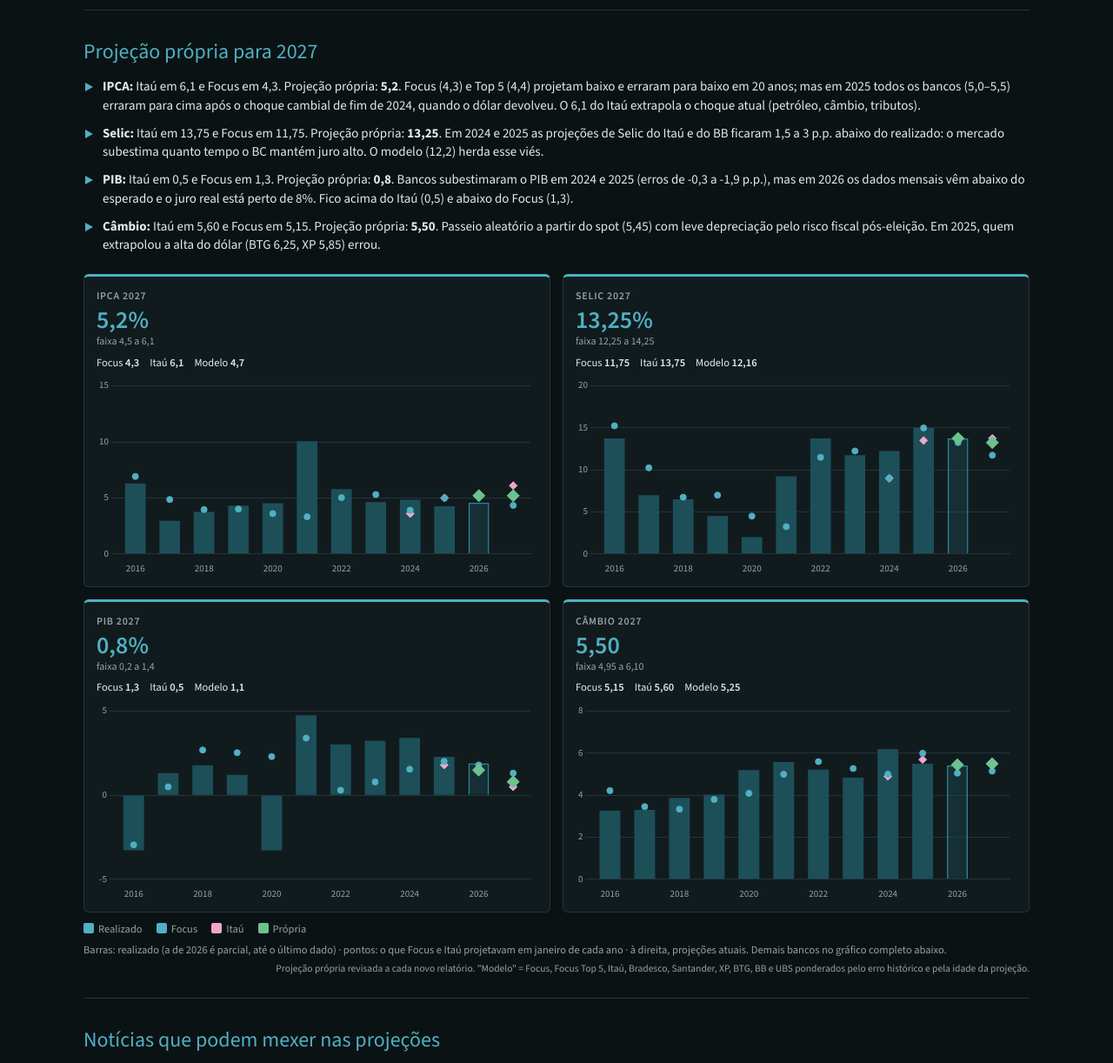
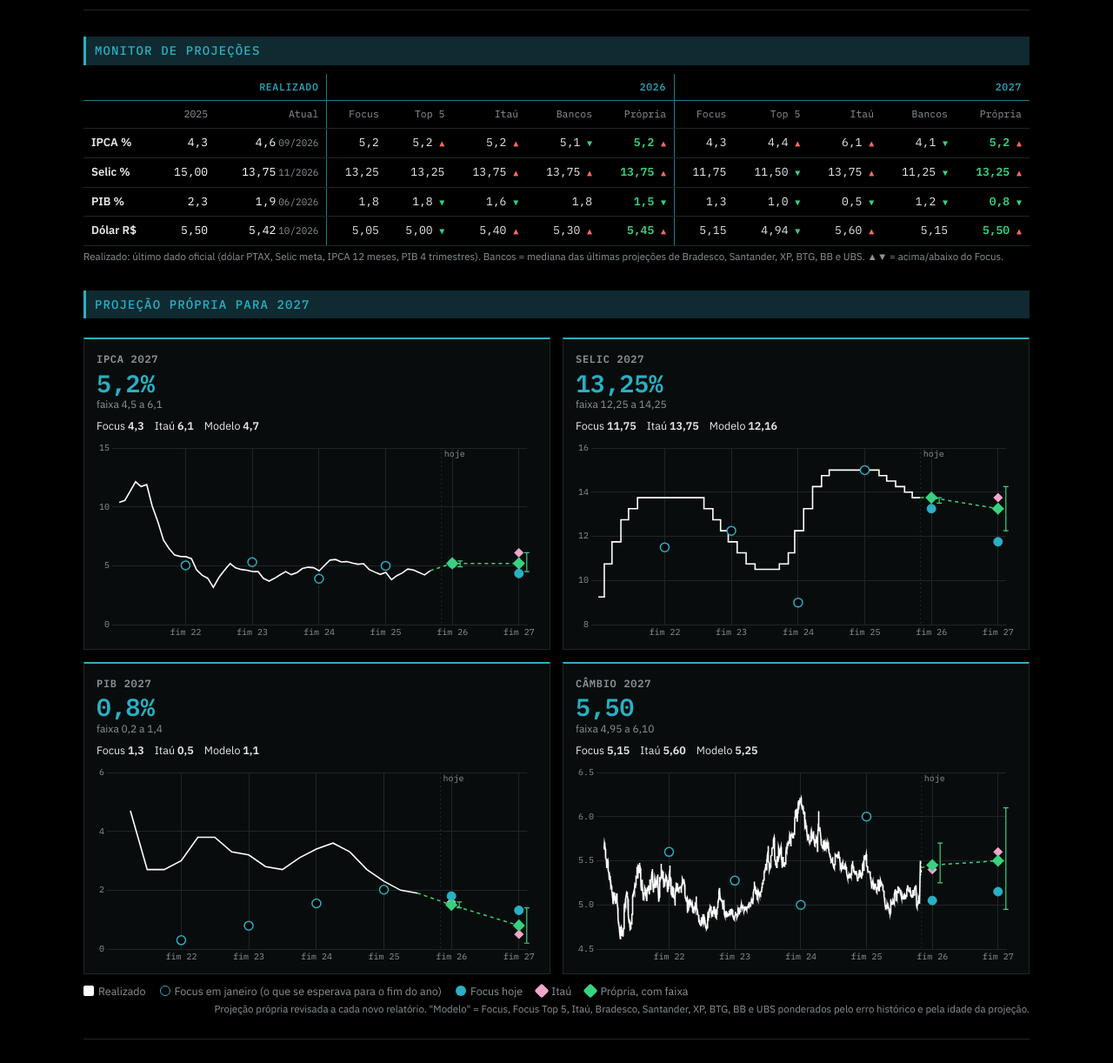
Before and after one commit to leandrotolentino91-cell/projecao-economica, a plain HTML site: page index.html in a window 1280 px wide. Shown: the part 111-1333 px from the top of the page at 87% size. Drawn offline with nearby package versions, Linux system fonts and the light colour scheme.

Commit message:
Visual estilo terminal: monitor de projecoes e graficos realizado + projecoes

```diff
--- a/index.html
+++ b/index.html
@@ -7,27 +7,45 @@
 <meta name="claude:viewport-fit-sides" content="cover">
 <meta name="theme-color" content="#0b1214">
 <link rel="preconnect" href="https://fonts.googleapis.com">
-<link rel="stylesheet" href="https://fonts.googleapis.com/css2?family=Source+Sans+3:wght@300;400;600;700&display=swap">
+<link rel="stylesheet" href="https://fonts.googleapis.com/css2?family=IBM+Plex+Mono:wght@400;500;600&family=IBM+Plex+Sans:wght@300;400;500;600&display=swap">
 <style>
 /* Layout: relatório de research — título fino, faixas ▶, duas colunas, tabela com barra escura. Acento: azul petróleo. */
 :root{
-  --bg:#0b1214; --card:#111b1e; --fg:#e3eaec; --muted:#93a3a7; --line:#24343a; --soft:#152125;
-  --accent:#4fb0c2; --accent-2:#2c8798; --accent-3:#1d4f59; --accent-ink:#0b1214;
-  --head:#1a2a2f; --head-ink:#e3eaec; --bad:#e07b67; --good:#6cc28f; --warn:#e0b450; --real:#f2f5f6;
-  --f-body:"Source Sans 3","Segoe UI",Arial,sans-serif; color-scheme:dark;
+  /* Terminal: fundo preto, painéis com barra de título, números em fonte mono, acento azul petróleo */
+  --bg:#000000; --card:#090c0d; --fg:#e8eaeb; --muted:#8b9497; --line:#1e2629; --soft:#0f1517;
+  --accent:#29b0c4; --accent-2:#1a7d8c; --accent-3:#0e3b43; --accent-ink:#000000;
+  --head:#0f2a30; --head-ink:#bfe9f0; --bad:#ff6b5e; --good:#38d27f; --warn:#e8c547; --real:#ffffff;
+  --f-body:"IBM Plex Sans","Segoe UI",Arial,sans-serif; --f-mono:"IBM Plex Mono",Consolas,monospace; color-scheme:dark;
 }
 *{box-sizing:border-box}
 [hidden]{display:none!important}
+.mon th,.mon td{padding:7px 9px;text-align:right;border-bottom:1px solid var(--line);white-space:nowrap}
+.mon th:first-child,.mon td:first-child{text-align:left}
+.mon thead tr:first-child th{color:var(--accent);font-weight:500;letter-spacing:.06em;font-size:11.5px;border-bottom:1px solid var(--accent-2)}
+.mon thead tr:nth-child(2) th{color:var(--muted);font-weight:400;font-size:11.5px}
+.mon td.ind{color:var(--fg);font-weight:600;font-family:var(--f-body)}
+.mon td.real{color:var(--real)}
+.mon td.prop{color:var(--good);font-weight:600}
+.mon .sep{border-left:1px solid var(--accent-2)}
+.mon small{color:var(--muted);font-size:11px;margin-left:3px}
+.mon .u{color:var(--bad);font-size:10px}.mon .d{color:var(--good);font-size:10px}
+h1{font-family:var(--f-body)}
+.kpi{border-radius:0!important;border-top:2px solid var(--accent)!important}
+.kpi .big{font-family:var(--f-mono);font-weight:500}
+.kpi .lb{font-family:var(--f-mono)}
+.news>div,.kpi{background:var(--card)}
+.mark{border-radius:0!important;font-family:var(--f-mono)}
+
 :root{padding-top:env(safe-area-inset-top,0px);padding-bottom:env(safe-area-inset-bottom,0px)}
 body{margin:0;background:var(--bg);color:var(--fg);font-family:var(--f-body);font-size:15px;line-height:1.45}
 .page{max-width:1120px;margin:0 auto;padding-block:28px 48px;padding-left:max(16px,env(safe-area-inset-left,0px));padding-right:max(16px,env(safe-area-inset-right,0px))}
 header.top{display:flex;justify-content:space-between;align-items:flex-end;gap:16px;flex-wrap:wrap;border-bottom:1px solid var(--line);padding-bottom:14px}
-h1{font-weight:300;color:var(--accent);font-size:clamp(32px,5.2vw,50px);line-height:1;margin:0;letter-spacing:-.01em;text-wrap:balance}
+h1{font-weight:300;color:var(--fg);font-size:clamp(32px,5.2vw,50px);line-height:1;margin:0;letter-spacing:-.01em;text-wrap:balance}
 .date{font-size:14px;margin-top:10px;display:flex;gap:6px 14px;flex-wrap:wrap}
 .date span{white-space:nowrap}
 .mark{display:grid;place-items:center;min-width:64px;height:64px;padding:0 10px;border-radius:12px;background:var(--accent);color:var(--accent-ink);font-weight:700;font-size:13px;line-height:1.1;text-align:center;letter-spacing:.04em}
-h2{color:var(--accent);font-weight:400;font-size:24px;margin:30px 0 12px;text-wrap:balance}
-h3{color:var(--accent);font-weight:400;font-size:19px;margin:0 0 8px;text-wrap:balance}
+h2{color:var(--accent);font-family:var(--f-mono);font-weight:500;font-size:14px;letter-spacing:.08em;text-transform:uppercase;margin:30px 0 10px;padding:6px 10px;background:var(--head);border-left:3px solid var(--accent)}
+h3{color:var(--accent);font-family:var(--f-mono);font-weight:500;font-size:13px;letter-spacing:.06em;text-transform:uppercase;margin:0 0 8px}
 .lead{margin:0;padding:0;list-style:none;display:grid;gap:10px}
 .lead li{position:relative;padding-left:22px}
 .lead li::before{content:"";position:absolute;left:2px;top:.42em;border-left:9px solid var(--accent);border-top:5.5px solid transparent;border-bottom:5.5px solid transparent}
@@ -43,7 +61,7 @@ h3{color:var(--accent);font-weight:400;font-size:19px;margin:0 0 8px;text-wrap:b
 .tabs button:focus-visible{outline:2px solid var(--accent);outline-offset:2px}
 p.body{margin:0 0 10px;max-width:70ch}
 .tw{overflow-x:auto}
-table{border-collapse:collapse;width:100%;font-variant-numeric:tabular-nums;font-size:13.5px}
+table{border-collapse:collapse;width:100%;font-variant-numeric:tabular-nums;font-size:13px;font-family:var(--f-mono)}
 .grid th,.grid td{padding:6px 8px;text-align:right;border-bottom:1px solid var(--line);white-space:nowrap}
 .grid th:first-child,.grid td:first-child{text-align:left}
 .grid thead th{background:var(--head);color:var(--head-ink);font-weight:600}
@@ -107,8 +125,11 @@ footer{margin-top:36px;border-top:1px solid var(--line);padding-top:12px;font-si
 
 <div class="banner" id="aviso" hidden></div>
 
-<h2 id="tituloPainel">Projeção do painel para o ano</h2>
-<ul class="lead" id="destaques"></ul>
+<h2>Monitor de projeções</h2>
+<div class="tw"><table class="mon" id="monitor"></table></div>
+<div class="src" style="text-align:left">Realizado: último dado oficial (dólar PTAX, Selic meta, IPCA 12 meses, PIB 4 trimestres). Bancos = mediana das últimas projeções de Bradesco, Santander, XP, BTG, BB e UBS. ▲▼ = acima/abaixo do Focus.</div>
+<h2 id="tituloPainel">Projeção própria</h2>
+<ul class="lead" id="destaques" hidden></ul>
 <section class="kpis" id="kpis" aria-label="Projeção do painel"></section>
 <div class="legenda" id="legKpi"></div>
 <div class="src" id="srcKpi">Projeção própria revisada a cada novo relatório. "Modelo" = Focus, Focus Top 5, Itaú, Bradesco, Santander, XP, BTG, BB e UBS ponderados pelo erro histórico e pela idade da projeção.</div>
@@ -455,18 +476,49 @@ tabs('tabsBigModo',['rev','ano'],['Revisões ao longo do tempo','Por ano: proje
 tabs('tabsBigInd',ks,ls,k=>{big.k=k;drawBig()},0);
 const anosBig=[ANO-2,ANO-1,ANO,ANO+1];tabs('tabsBigAno',anosBig,anosBig.map(String),y=>{big.ano=y;drawBig()},2);
 const _da2=drawAll;drawAll=function(){_da2();drawBig();drawKpis()};
-function drawKpis(){const anos=[];for(let a=ANO-10;a<=ANO+1;a++)anos.push(a);
- for(const k of ks){const d=IND[k][2];
-  const parc=R.parcial?.[k]?.[1];
-  const ds=[{type:'bar',label:'Realizado',data:anos.map(a=>real(k,a)??(a===ANO&&parc!=null?parc:null)),backgroundColor:anos.map(a=>real(k,a)==null?css('--accent-3')+'66':css('--accent-3')),borderColor:anos.map(a=>real(k,a)==null?css('--accent-2'):css('--accent-3')),borderWidth:anos.map(a=>real(k,a)==null?1.5:0),borderDash:[3,3],barPercentage:.75,order:10}];
-  for(const src of SRC.filter(x=>x.id==='Focus'||x.id==='Itaú')){const pts=anos.map(a=>a>=ANO?(src.ult(k,a)?.v??null):src.proj(k,a,0));if(!pts.some(v=>v!=null))continue;const linha=src.id.startsWith('Focus');
-   ds.push({type:'line',label:src.id,data:pts,borderColor:cor(src.id),backgroundColor:cor(src.id),showLine:false,pointRadius:linha?3.5:4.5,pointStyle:ESTILO[src.id],order:2})}
-  ds.push({type:'line',label:'Própria',data:anos.map(a=>P?.anos?.[a]?.[k]?.v??null),borderColor:cor('Própria'),backgroundColor:cor('Própria'),showLine:false,pointRadius:7,pointStyle:'rectRot',order:0});
-  const o=base(d);o.plugins.legend={display:false};o.scales.x.ticks.maxTicksLimit=7;o.scales.y.ticks.maxTicksLimit=5;
-  o.plugins.tooltip.callbacks.label=c=>' '+(c.dataset.label==='Realizado'&&real(k,anos[c.dataIndex])==null?'Realizado até agora':c.dataset.label)+': '+fmt(c.parsed.y,d);
-  put('ck_'+k,{type:'bar',data:{labels:anos,datasets:ds},options:o})}
- const ids=['Realizado','Focus','Itaú','Própria'];
- document.getElementById('legKpi').innerHTML=ids.map(i=>`<span><i style="background:${i==='Realizado'?css('--accent'):cor(i)}"></i>${i}</span>`).join('')+'<span>Barras: realizado (a de '+ANO+' é parcial, até o último dado) · pontos: o que Focus e Itaú projetavam em janeiro de cada ano · à direita, projeções atuais. Demais bancos no gráfico completo abaixo.</span>'}
+function drawKpis(){
+ const x0=ts((ANO-4)+'-01-01'), x1=ts((ANO+1)+'-12-31')+45*864e5;
+ for(const k of ks){const d=IND[k][2];const ds=[];
+  const tr=(R.trajetoria?.[k]||[]).map(([dd,v])=>({x:ts(dd),y:v}));
+  ds.push({label:'Realizado',data:tr,borderColor:css('--real'),borderWidth:1.6,pointRadius:0,stepped:k==='selic'?'before':false,order:3});
+  // passado: projeção Focus de janeiro x fechamento do ano
+  const pf=[],pr=[];for(let a=ANO-4;a<ANO;a++){const f=focusProj(k,a,0),r=real(k,a);if(f!=null)pf.push({x:ts(a+'-12-31'),y:f,ano:a});if(r!=null)pr.push({x:ts(a+'-12-31'),y:r,ano:a})}
+  ds.push({label:'Focus em janeiro',data:pf,showLine:false,pointRadius:5,pointBorderWidth:1.5,borderColor:cor('Focus'),backgroundColor:css('--bg'),order:1});
+  // futuro
+  const fut=y=>({x:ts(y+'-12-31'),ano:y});
+  const fF=[ANO,ANO+1].map(y=>({...fut(y),y:F.indicadores[k]?.ultimo?.[y]??null})).filter(p=>p.y!=null);
+  const fI=[ANO,ANO+1].map(y=>({...fut(y),y:ultItau(k,y)})).filter(p=>p.y!=null);
+  const fP=[ANO,ANO+1].map(y=>({...fut(y),y:P?.anos?.[y]?.[k]?.v??null,min:P?.anos?.[y]?.[k]?.min,max:P?.anos?.[y]?.[k]?.max})).filter(p=>p.y!=null);
+  ds.push({label:'Focus hoje',data:fF,showLine:false,pointRadius:5,borderColor:cor('Focus'),backgroundColor:cor('Focus'),order:1});
+  ds.push({label:'Itaú',data:fI,showLine:false,pointRadius:5,pointStyle:'rectRot',borderColor:cor('Itaú'),backgroundColor:cor('Itaú'),order:1});
+  const ultimo=tr.length?tr[tr.length-1]:null;
+  ds.push({label:'Própria',data:[...(ultimo?[{x:ultimo.x,y:ultimo.y}]:[]),...fP],borderColor:cor('Própria'),backgroundColor:cor('Própria'),borderDash:[4,4],borderWidth:1.5,
+    pointRadius:c=>c.dataIndex===0&&ultimo?0:6,pointStyle:'rectRot',order:0});
+  const faixa={id:'faixa',afterDatasetsDraw(ch){const g=ch.ctx,X=ch.scales.x,Y=ch.scales.y;g.save();g.strokeStyle=cor('Própria');g.lineWidth=1.2;
+    for(const p of fP){if(p.min==null)continue;const x=X.getPixelForValue(p.x)+9;g.beginPath();g.moveTo(x,Y.getPixelForValue(p.min));g.lineTo(x,Y.getPixelForValue(p.max));g.moveTo(x-3,Y.getPixelForValue(p.min));g.lineTo(x+3,Y.getPixelForValue(p.min));g.moveTo(x-3,Y.getPixelForValue(p.max));g.lineTo(x+3,Y.getPixelForValue(p.max));g.stroke()}
+    const xh=X.getPixelForValue(Date.now());g.strokeStyle=css('--line');g.setLineDash([2,3]);g.beginPath();g.moveTo(xh,ch.chartArea.top);g.lineTo(xh,ch.chartArea.bottom);g.stroke();
+    g.fillStyle=css('--muted');g.font='10px '+css('--f-mono');g.fillText('hoje',xh+3,ch.chartArea.top+10);g.restore()}};
+  const o=base(d);o.plugins.legend={display:false};o.interaction={mode:'nearest',intersect:true};
+  o.plugins.tooltip.callbacks={title:c=>{const r=c[0].raw;return r?.ano?('Fim de '+r.ano):new Date(c[0].parsed.x).toLocaleDateString('pt-BR')},
+    label:c=>{const r=c.raw;let t=' '+c.dataset.label+': '+fmt(c.parsed.y,d);if(c.dataset.label==='Focus em janeiro'){const rr=real(k,r.ano);if(rr!=null)t+='  (realizado '+fmt(rr,d)+')'}if(r?.min!=null)t+='  faixa '+fmt(r.min,d)+'–'+fmt(r.max,d);return t}};
+  o.scales.x={type:'linear',min:x0,max:x1,grid:{display:false},border:{color:css('--line')},ticks:{color:css('--muted'),font:{size:10,family:css('--f-mono')},stepSize:365.25*864e5,callback:v=>{const t=new Date(v);return t.getMonth()===11?'fim '+String(t.getFullYear()).slice(2):''},autoSkip:false}};
+  o.scales.x.afterBuildTicks=ax=>{ax.ticks=[];for(let a=ANO-4;a<=ANO+1;a++)ax.ticks.push({value:ts(a+'-12-31')})};o.scales.x.grid={color:css('--line'),drawTicks:false};
+  o.scales.y.ticks.maxTicksLimit=5;o.scales.y.ticks.font={size:10,family:css('--f-mono')};
+  put('ck_'+k,{type:'line',data:{datasets:ds},options:o,plugins:[faixa]})}
+ document.getElementById('legKpi').innerHTML=`<span><i style="background:${css('--real')}"></i>Realizado</span><span><i style="background:transparent;border:1.5px solid ${cor('Focus')};border-radius:50%"></i>Focus em janeiro (o que se esperava para o fim do ano)</span><span><i style="background:${cor('Focus')};border-radius:50%"></i>Focus hoje</span><span><i style="background:${cor('Itaú')};transform:rotate(45deg)"></i>Itaú</span><span><i style="background:${cor('Própria')};transform:rotate(45deg)"></i>Própria, com faixa</span>`}
+function drawMonitor(){const med=a=>{a=a.filter(v=>v!=null).sort((x,y)=>x-y);return a.length?(a.length%2?a[(a.length-1)/2]:(a[a.length/2-1]+a[a.length/2])/2):null};
+ const bancos=Object.keys(B);
+ let h=`<thead><tr><th></th><th colspan="2">REALIZADO</th><th class="sep" colspan="5">${ANO}</th><th class="sep" colspan="5">${ANO+1}</th></tr><tr><th></th><th>${ANO-1}</th><th>Atual</th>`+[0,1].map(i=>`<th class="sep">Focus</th><th>Top 5</th><th>Itaú</th><th>Bancos</th><th>Própria</th>`).join('')+'</tr></thead><tbody>';
+ const nomes={ipca:'IPCA %',selic:'Selic %',pib:'PIB %',cambio:'Dólar R$'};
+ for(const k of ks){const d=IND[k][2];const pa=R.parcial?.[k];
+  h+=`<tr><td class="ind">${nomes[k]}</td><td class="real">${fmt(real(k,ANO-1),d)}</td><td class="real">${pa?fmt(pa[1],d)+'<small>'+fdata(pa[0]).slice(3)+'</small>':'–'}</td>`;
+  for(const y of [ANO,ANO+1]){const f=F.indicadores[k]?.ultimo?.[y], t5=T5[k]?.ultimo?.[y], it=ultItau(k,y);
+   const bc=med(bancos.map(b=>SRC.find(s=>s.id===b).ult(k,y)?.v));const pp=P?.anos?.[y]?.[k]?.v;
+   const seta=v=>v==null||f==null||Math.abs(v-f)<1e-9?'':v>f?' <span class="u">▲</span>':' <span class="d">▼</span>';
+   h+=`<td class="sep">${fmt(f,d)}</td><td>${fmt(t5,d)}${seta(t5)}</td><td>${fmt(it,d)}${seta(it)}</td><td>${fmt(bc,d)}${seta(bc)}</td><td class="prop">${fmt(pp,d)}${seta(pp)}</td>`}
+  h+='</tr>'}
+ document.getElementById('monitor').innerHTML=h+'</tbody>'}
+drawMonitor();
 /* ---- notícias ---- */
 const N=D.noticias;
 if(N&&N.indicadores){const nomes={ipca:'IPCA',selic:'Selic',pib:'PIB',cambio:'Câmbio',fiscal:'Fiscal'};
```
